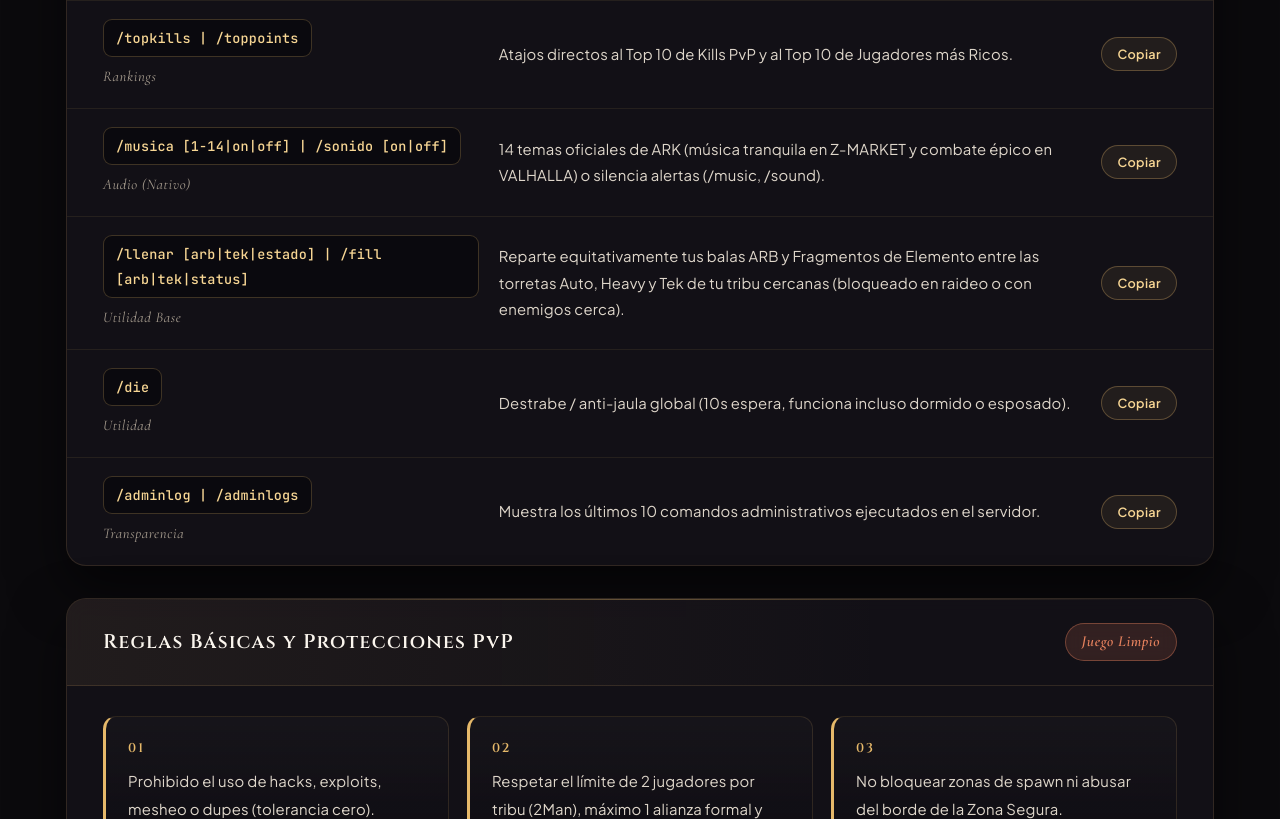
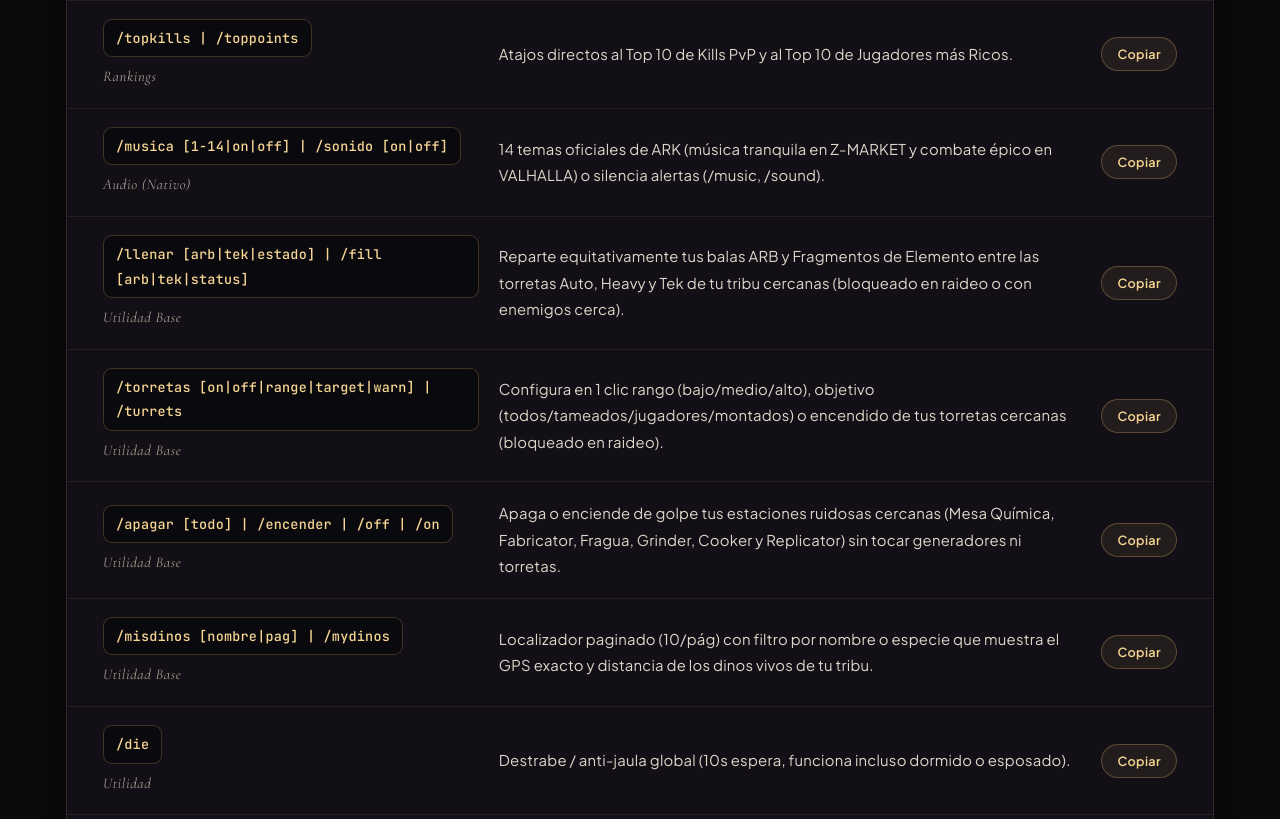
Before and after one commit to IAthels4You/znewgen, a plain HTML site: page index.html in a window 1280 px wide. Shown: the part 11181-12000 px from the top of the page. Drawn offline with nearby package versions, Linux system fonts and the light colour scheme.

Commit message:
Add /turrets, /apagar (/off), /encender (/on) and /misdinos (/mydinos) commands (ES/EN/JP)

```diff
--- a/index.html
+++ b/index.html
@@ -1071,6 +1071,9 @@ const CONTENT = {
       { cmd: "/topkills  |  /toppoints", copy: "/topkills", cat: "Rankings", desc: "Atajos directos al Top 10 de Kills PvP y al Top 10 de Jugadores más Ricos.", kw: "topkills toppoints" },
       { cmd: "/musica [1-14|on|off]  |  /sonido [on|off]", copy: "/musica", cat: "Audio (Nativo)", desc: "14 temas oficiales de ARK (música tranquila en Z-MARKET y combate épico en VALHALLA) o silencia alertas (/music, /sound).", kw: "musica sonido audio jukebox" },
       { cmd: "/llenar [arb|tek|estado]  |  /fill [arb|tek|status]", copy: "/llenar", cat: "Utilidad Base", desc: "Reparte equitativamente tus balas ARB y Fragmentos de Elemento entre las torretas Auto, Heavy y Tek de tu tribu cercanas (bloqueado en raideo o con enemigos cerca).", kw: "torretas balas llenar fill arb tek shards" },
+      { cmd: "/torretas [on|off|range|target|warn]  |  /turrets", copy: "/torretas", cat: "Utilidad Base", desc: "Configura en 1 clic rango (bajo/medio/alto), objetivo (todos/tameados/jugadores/montados) o encendido de tus torretas cercanas (bloqueado en raideo).", kw: "torretas turrets rango objetivo" },
+      { cmd: "/apagar [todo]  |  /encender  |  /off  |  /on", copy: "/apagar", cat: "Utilidad Base", desc: "Apaga o enciende de golpe tus estaciones ruidosas cercanas (Mesa Química, Fabricator, Fragua, Grinder, Cooker y Replicator) sin tocar generadores ni torretas.", kw: "apagar encender ruido quimica fabricator fragua" },
+      { cmd: "/misdinos [nombre|pag]  |  /mydinos", copy: "/misdinos", cat: "Utilidad Base", desc: "Localizador paginado (10/pág) con filtro por nombre o especie que muestra el GPS exacto y distancia de los dinos vivos de tu tribu.", kw: "misdinos mydinos buscar localizar gps" },
       { cmd: "/die", copy: "/die", cat: "Utilidad", desc: "Destrabe / anti-jaula global (10s espera, funciona incluso dormido o esposado).", kw: "suicidio atascado" },
       { cmd: "/adminlog  |  /adminlogs", copy: "/adminlog", cat: "Transparencia", desc: "Muestra los últimos 10 comandos administrativos ejecutados en el servidor.", kw: "transparencia logs" }
     ],
@@ -1268,6 +1271,9 @@ const CONTENT = {
       { cmd: "/topkills  |  /toppoints", copy: "/topkills", cat: "Leaderboards", desc: "Quick shortcuts to Top 10 PvP Kills & Top 10 Richest Players.", kw: "topkills toppoints" },
       { cmd: "/music [1-14|on|off]  |  /sound [on|off]", copy: "/music", cat: "Audio (Native)", desc: "14 official ARK soundtracks (calm music in Z-MARKET, boss themes across VALHALLA) or mute alerts (/musica, /sonido).", kw: "music sound audio jukebox" },
       { cmd: "/fill [arb|tek|status]  |  /llenar", copy: "/fill", cat: "Base Utility", desc: "Equitably splits ARB bullets & Element Shards from your inventory across nearby tribe Auto, Heavy & Tek turrets (blocked during raids or near enemies).", kw: "turrets ammo fill arb tek shards" },
+      { cmd: "/turrets [on|off|range|target|warn]  |  /torretas", copy: "/turrets", cat: "Base Utility", desc: "Batch configure range (low/med/high), target mode (all/tamed/players/mounted), or power for nearby tribe turrets (blocked during raids).", kw: "turrets range target config" },
+      { cmd: "/off [all]  |  /on  |  /apagar  |  /encender", copy: "/off", cat: "Base Utility", desc: "Toggle noisy nearby crafting stations (Chem Bench, Fabricator, Industrial Forge, Grinder, Cooker, Replicator) without touching generators or turrets.", kw: "off on mute stations chem bench fabricator" },
+      { cmd: "/mydinos [name|page]  |  /misdinos", copy: "/mydinos", cat: "Base Utility", desc: "Paginated (10/page) & searchable tribe dino locator displaying exact GPS and distance for your live tamed dinos.", kw: "mydinos find dino gps tracker" },
       { cmd: "/die", copy: "/die", cat: "Utility", desc: "Global unstuck / anti-cage (10s delay, works knocked out or handcuffed).", kw: "unstuck cage" },
       { cmd: "/adminlog  |  /adminlogs", copy: "/adminlog", cat: "Transparency", desc: "View the last 10 admin commands executed on the server.", kw: "transparency audit" }
     ],
@@ -1465,6 +1471,9 @@ const CONTENT = {
       { cmd: "/topkills  |  /toppoints", copy: "/topkills", cat: "ランキング", desc: "PvPキルTop10・ポイント富豪Top10へのショートカット。", kw: "トップ キル ポイント" },
       { cmd: "/music [1-14|on|off]  |  /sound [on|off]", copy: "/music", cat: "オーディオ", desc: "ARK公式BGM全14曲（Z-MARKETの穏やかな曲・ヴァルハラのボス曲）切替、または効果音ミュート。", kw: "音楽 サウンド ミュート" },
       { cmd: "/fill [arb|tek|status]  |  /llenar", copy: "/fill", cat: "拠点便利", desc: "所持中のARB弾薬やエレメントシャードを周囲の自トライブ製タレット（オート・ヘビー・Tek）に均等分配します（レイド中・敵接近時は使用不可）。", kw: "タレット 弾薬 均等 補充 fill" },
+      { cmd: "/turrets [on|off|range|target|warn]", copy: "/turrets", cat: "拠点便利", desc: "周囲の自トライブ製タレットの射程（low/med/high）・攻撃対象・電源を一括設定（レイド中・敵接近時は不可）。", kw: "タレット 設定 射程 turrets" },
+      { cmd: "/off [all]  |  /on", copy: "/off", cat: "拠点便利", desc: "周囲の化学作業台・旋盤・工業炉・破砕機・レプリケーター等の騒音設備を一括ON/OFF（発電機やタレットは対象外）。", kw: "作業台 電源 騒音 off on" },
+      { cmd: "/mydinos [名前|ページ]", copy: "/mydinos", cat: "拠点便利", desc: "自トライブの生存恐竜を10体ごとのページ表示または名前検索で正確なGPS座標と距離を確認できます。", kw: "恐竜 検索 迷子 GPS mydinos" },
       { cmd: "/die", copy: "/die", cat: "ユーティリティ", desc: "スタック・監禁脱出コマンド（10秒待機・気絶や手錠状態でも使用可）。", kw: "スタック 脱出 自殺" },
       { cmd: "/adminlog  |  /adminlogs", copy: "/adminlog", cat: "透明性", desc: "サーバーで実行された直近10件の管理者コマンドを公開表示。", kw: "管理者 ログ 透明性" }
     ],
```
